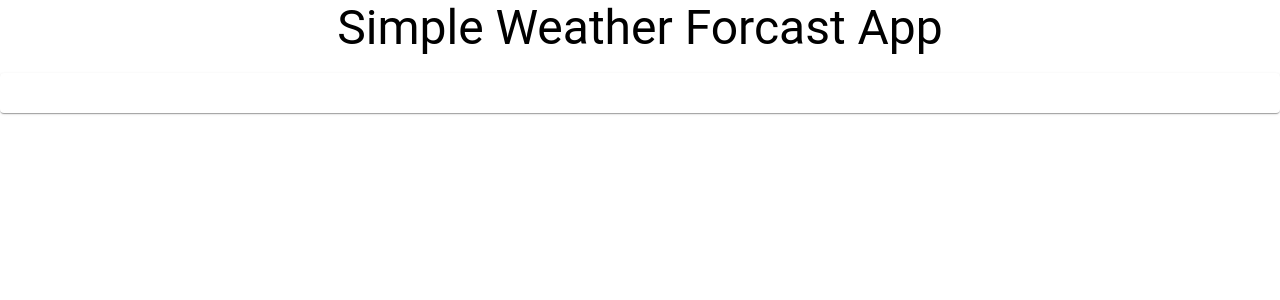
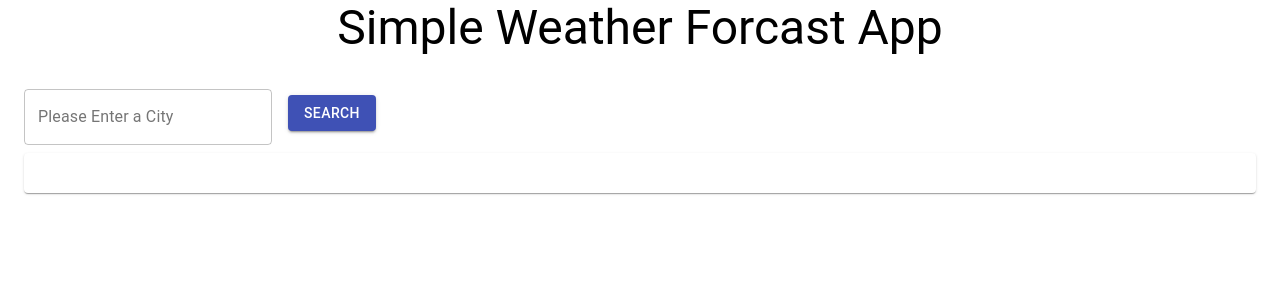
Before and after one commit to flik930/weather-forecast-app, a React (Create React App) app: page / in a window 1280 px wide. Shown: the top 300 px of the page. Built offline with nearby package versions, Linux system fonts and the light colour scheme; no server answers.

Commit message:
add 3 hour forecast service, add text field and search

```diff
--- a/src/App.js
+++ b/src/App.js
@@ -1,29 +1,68 @@
-import React, {useEffect} from 'react';
+import React, {useEffect, useState} from 'react';
 import './App.css';
 import Typography from '@material-ui/core/Typography';
 import Card from '@material-ui/core/Card';
 import CardContent from '@material-ui/core/CardContent';
 import { useDispatch } from 'react-redux'
 import fiveDaysWeatherForecast from './actionCreators/weatherForecastActionCreator';
+import TextField from '@material-ui/core/TextField';
+import Button from '@material-ui/core/Button';
+import Container from '@material-ui/core/Container';
+import Grid from '@material-ui/core/Grid';
 
 function App() {
   const dispatch = useDispatch();
+
+  const [location, setLocation] = useState('');
 
   useEffect(() => {
     dispatch(fiveDaysWeatherForecast.request('London'));
   }, []);
 
+  const handleChange = (e) => {
+    setLocation(e.target.value);
+  }
+
+  const handleSearchClick = () => {
+    dispatch(fiveDaysWeatherForecast.request(location))
+  }
+
   return (
     <div className="App">
+      <Container maxWidth="lg">
         <Typography variant="h3" gutterBottom>
           Simple Weather Forcast App
         </Typography>
+
+        <Grid
+          container
+          spacing={2}
+          direction="row"
+          justify="flex-start"
+          alignItems="center"
+        >
+          <Grid item>
+            <TextField
+              label="Please Enter a City"
+              placeholder="London"
+              margin="normal"
+              variant="outlined"
+              onChange={handleChange}
+            />
+          </Grid>
+          <Grid item>
+            <Button variant="contained" color="primary" onClick={handleSearchClick}>
+              Search
+            </Button>
+          </Grid>
+        </Grid>
 
         <Card>
           <CardContent>
 
           </CardContent>
         </Card>
+      </Container>
     </div>
   );
 }
--- a/src/reducers/weatherForecastReducer.js
+++ b/src/reducers/weatherForecastReducer.js
@@ -5,6 +5,10 @@ const weatherForecast = (state = {}, action) => {
         ...state,
         forecastData: action.payload.data
       }
+    default:
+      return {
+        ...state
+      }
   }
 }
 
--- a/src/services/weatherForecastService.js
+++ b/src/services/weatherForecastService.js
@@ -1,6 +1,10 @@
 import axios from 'axios';
 import config from '../config';
 
-export const getFiveDaysForecast = () => {
-  return axios.get(`http://api.openweathermap.org/data/2.5/forecast?id=524901&APPID=${config.weatherForecastAPIKey}`)
+export const getFiveDaysForecast = (location) => {
+  return axios.get(`http://api.openweathermap.org/data/2.5/forecast/daily?q=${location}&APPID=${config.weatherForecastAPIKey}`)
 }
+
+export const getThreeHoursForecast = (location) => {
+  return axios.get(`http://api.openweathermap.org/data/2.5/forecast?q=${location}&APPID=${config.weatherForecastAPIKey}`)
+}
```
Lines whose indentation alone changed are shown as unchanged.
